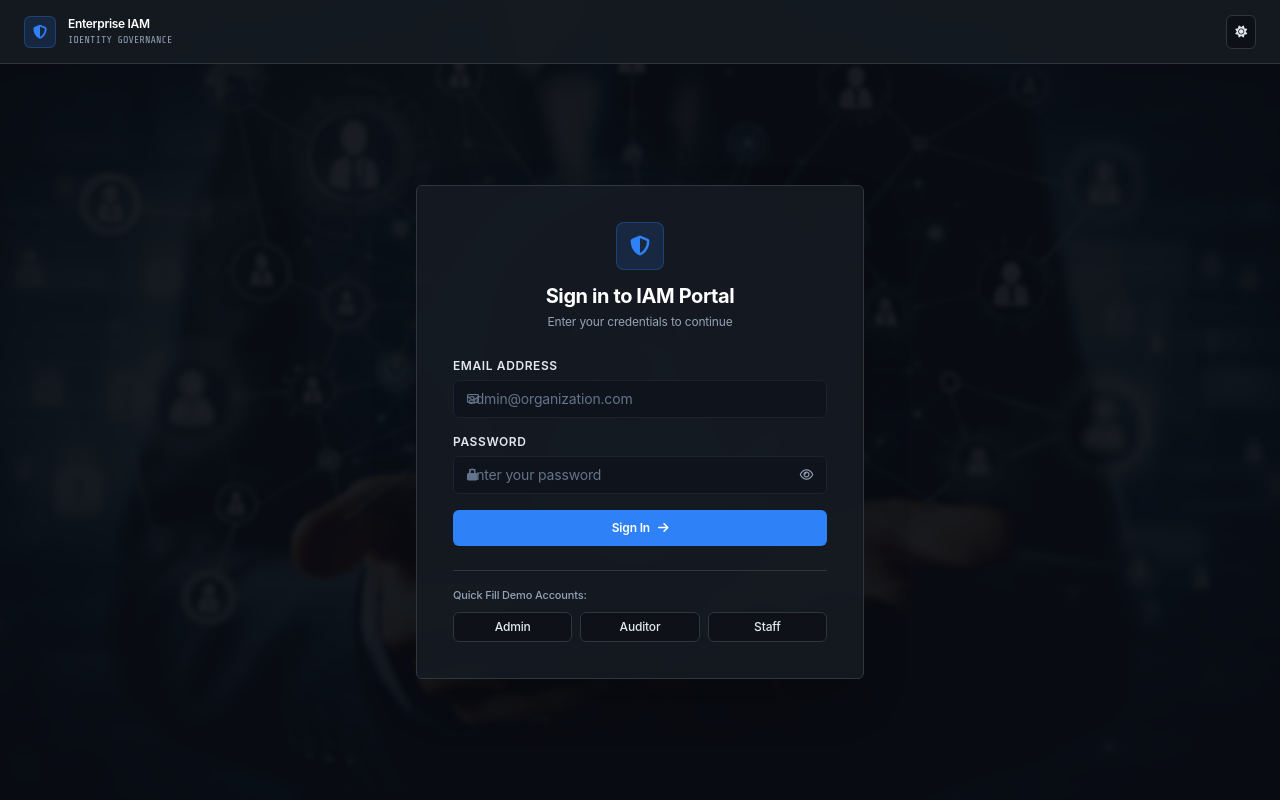
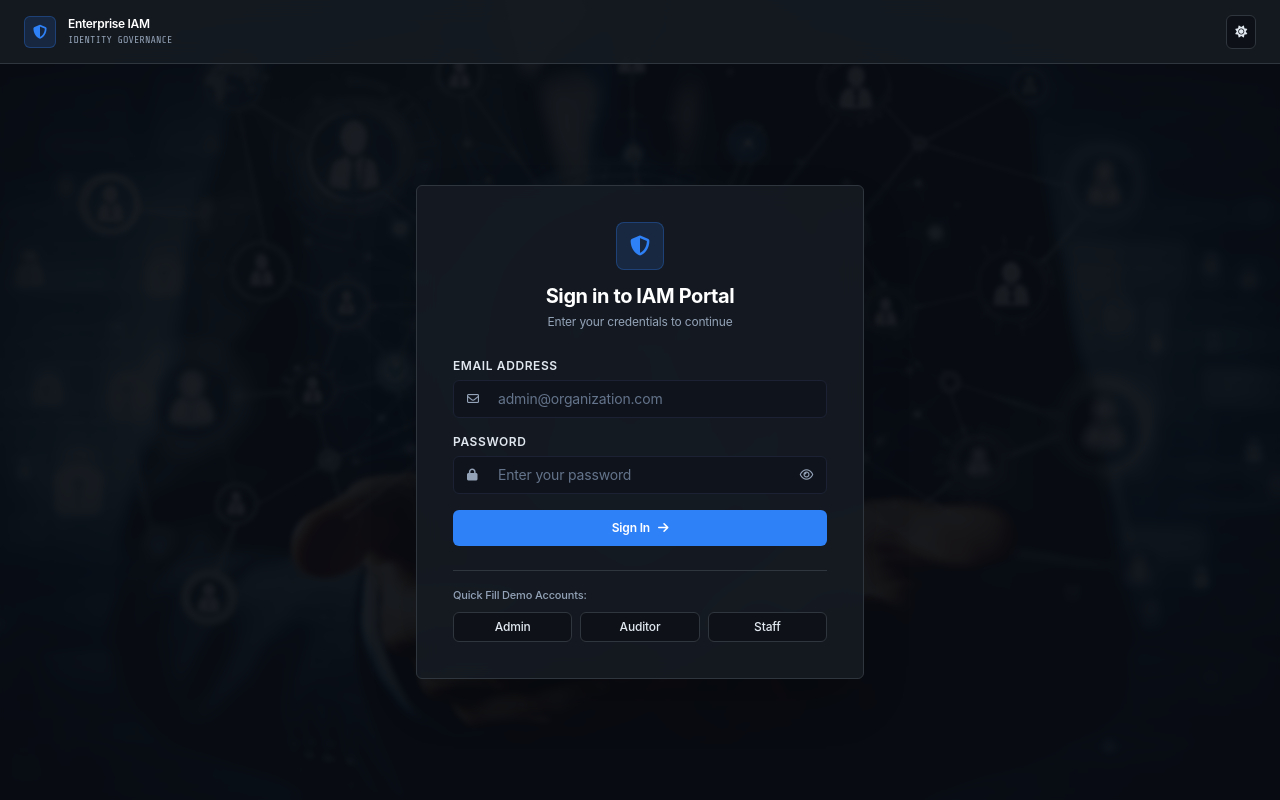
Before and after one commit to jn4546731-ship-it/enterprise-iam-portal, a PHP site: page / in a window 1280 px wide. Run offline with PHP 8.4, Linux system fonts and the light colour scheme.

Commit message:
fix(auth): fix input icon overlap by removing conflicting CSS padding rule and adding explicit left inset

```diff
--- a/assets/css/cyber-theme.css
+++ b/assets/css/cyber-theme.css
@@ -286,8 +286,25 @@ textarea {
     border-radius: var(--radius-md) !important;
     font-family: var(--font-sans) !important;
     font-size: 0.875rem !important;
-    padding: 0.625rem 0.875rem !important;
+    padding: 0.625rem 0.875rem;
     transition: all 0.15s ease;
+}
+
+/* Dedicated padding overrides for inputs with left or right icons */
+.input-icon-left,
+input.pl-10,
+input.pl-11,
+input[class*="pl-10"],
+input[class*="pl-11"] {
+    padding-left: 2.75rem !important;
+}
+
+.input-icon-right,
+input.pr-10,
+input.pr-11,
+input[class*="pr-10"],
+input[class*="pr-11"] {
+    padding-right: 2.75rem !important;
 }
 
 .cyber-input:focus,
--- a/index.php
+++ b/index.php
@@ -194,10 +194,10 @@ if ($_SERVER['REQUEST_METHOD'] === 'POST') {
                         Email Address
                     </label>
                     <div class="relative">
-                        <div class="absolute inset-y-0 left-0 pl-3.5 flex items-center pointer-events-none text-slate-500">
+                        <div class="absolute inset-y-0 left-0 pl-3.5 flex items-center pointer-events-none text-slate-400">
                             <i class="fa-regular fa-envelope text-xs"></i>
                         </div>
-                        <input type="email" id="loginEmail" name="email" class="w-full pl-10 pr-3.5 py-2.5 rounded-md text-xs bg-[#0d1117] border border-[#30363d] text-white placeholder:text-slate-500 focus:outline-none focus:border-[#2f81f7] transition" placeholder="admin@organization.com" required autocomplete="username">
+                        <input type="email" id="loginEmail" name="email" style="padding-left: 2.75rem !important; padding-right: 1rem !important;" class="w-full py-2.5 rounded-md text-xs bg-[#0d1117] border border-[#30363d] text-white placeholder:text-slate-500 focus:outline-none focus:border-[#2f81f7] transition" placeholder="admin@organization.com" required autocomplete="username">
                     </div>
                 </div>
 
@@ -206,10 +206,10 @@ if ($_SERVER['REQUEST_METHOD'] === 'POST') {
                         Password
                     </label>
                     <div class="relative">
-                        <div class="absolute inset-y-0 left-0 pl-3.5 flex items-center pointer-events-none text-slate-500">
+                        <div class="absolute inset-y-0 left-0 pl-3.5 flex items-center pointer-events-none text-slate-400">
                             <i class="fa-solid fa-lock text-xs"></i>
                         </div>
-                        <input type="password" id="loginPass" name="password" class="w-full pl-10 pr-10 py-2.5 rounded-md text-xs bg-[#0d1117] border border-[#30363d] text-white placeholder:text-slate-500 focus:outline-none focus:border-[#2f81f7] transition" placeholder="Enter your password" required autocomplete="current-password">
+                        <input type="password" id="loginPass" name="password" style="padding-left: 2.75rem !important; padding-right: 2.75rem !important;" class="w-full py-2.5 rounded-md text-xs bg-[#0d1117] border border-[#30363d] text-white placeholder:text-slate-500 focus:outline-none focus:border-[#2f81f7] transition" placeholder="Enter your password" required autocomplete="current-password">
                         <button type="button" onclick="togglePasswordVisibility()" class="absolute inset-y-0 right-0 pr-3.5 flex items-center text-slate-400 hover:text-white transition" title="Show or hide password">
                             <i id="passwordToggleIcon" class="fa-regular fa-eye text-xs"></i>
                         </button>
```
